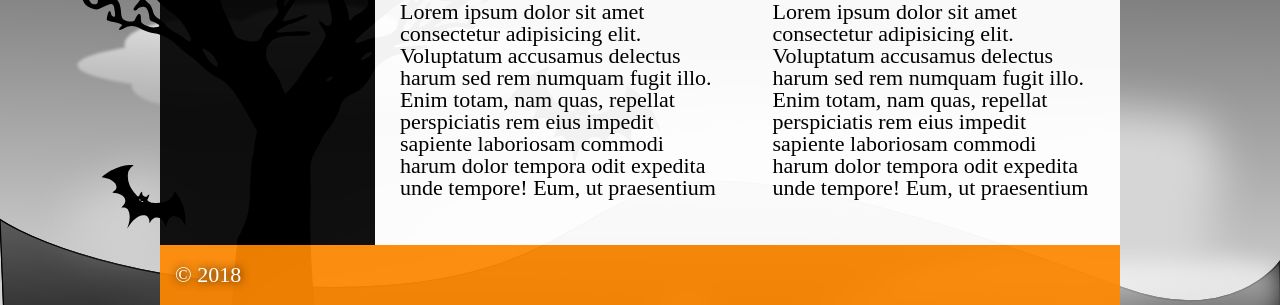
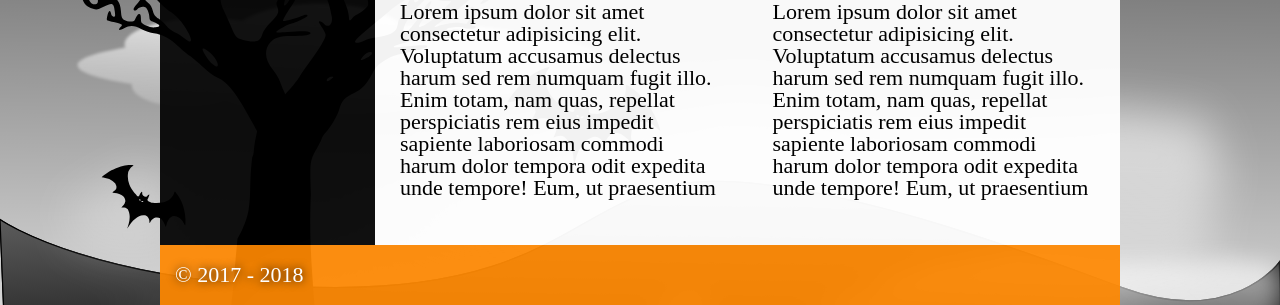
Before and after one commit to Thomas1981Lang/php_html_taschenrechner, a PHP site: page / in a window 1280 px wide. Shown: the part 554-859 px from the top of the page. Run offline with PHP 8.4, Linux system fonts and the light colour scheme.

Commit message:
Footer Copyright Year Query

```diff
--- a/addition.php
+++ b/addition.php
@@ -81,7 +81,11 @@
                 </main>
             </div>
             <footer>
-                <h4>&copy; 2018</h4>
+            <h4>&copy; 2017<?php
+                    if (date("Y") >= "2017") {
+                        echo " - " . date("Y");
+                        }
+                ?></h4>
             </footer>
         </div>
         <!-- div.centered -->
--- a/four.php
+++ b/four.php
@@ -112,7 +112,11 @@
                 </main>
                 </div>
                 <footer>
-                    <h4>&copy; 2018</h4>
+                <h4>&copy; 2017<?php
+                    if (date("Y") >= "2017") {
+                        echo " - " . date("Y");
+                        }
+                ?></h4>
                 </footer>
             </div>
             <!-- div.centered -->
--- a/index.html
+++ b/index.php
@@ -63,7 +63,11 @@
                 </main>
             </div>
             <footer>
-                <h4>&copy; 2018</h4>
+                <h4>&copy; 2017<?php
+                    if (date("Y") >= "2017") {
+                        echo " - " . date("Y");
+                        }
+                ?></h4>
             </footer>
         </div>
         <!-- div.centered -->
```
